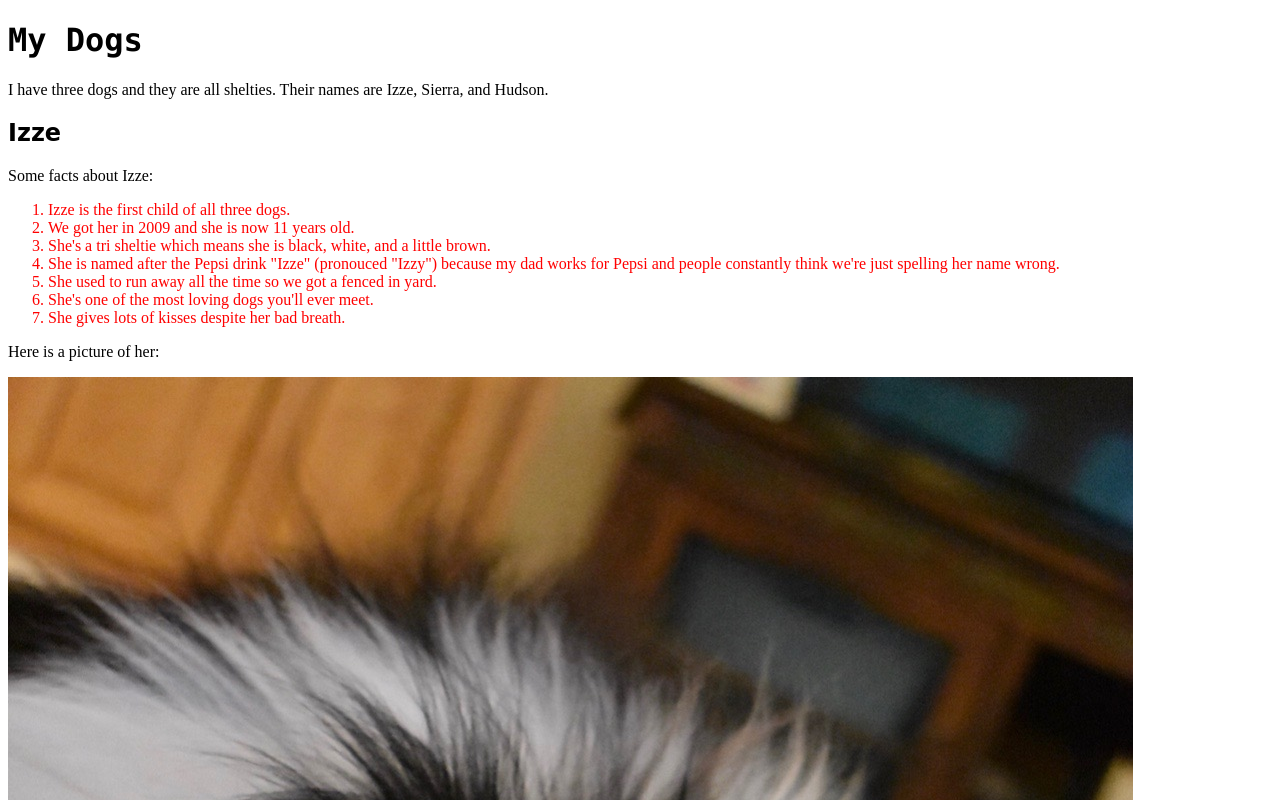
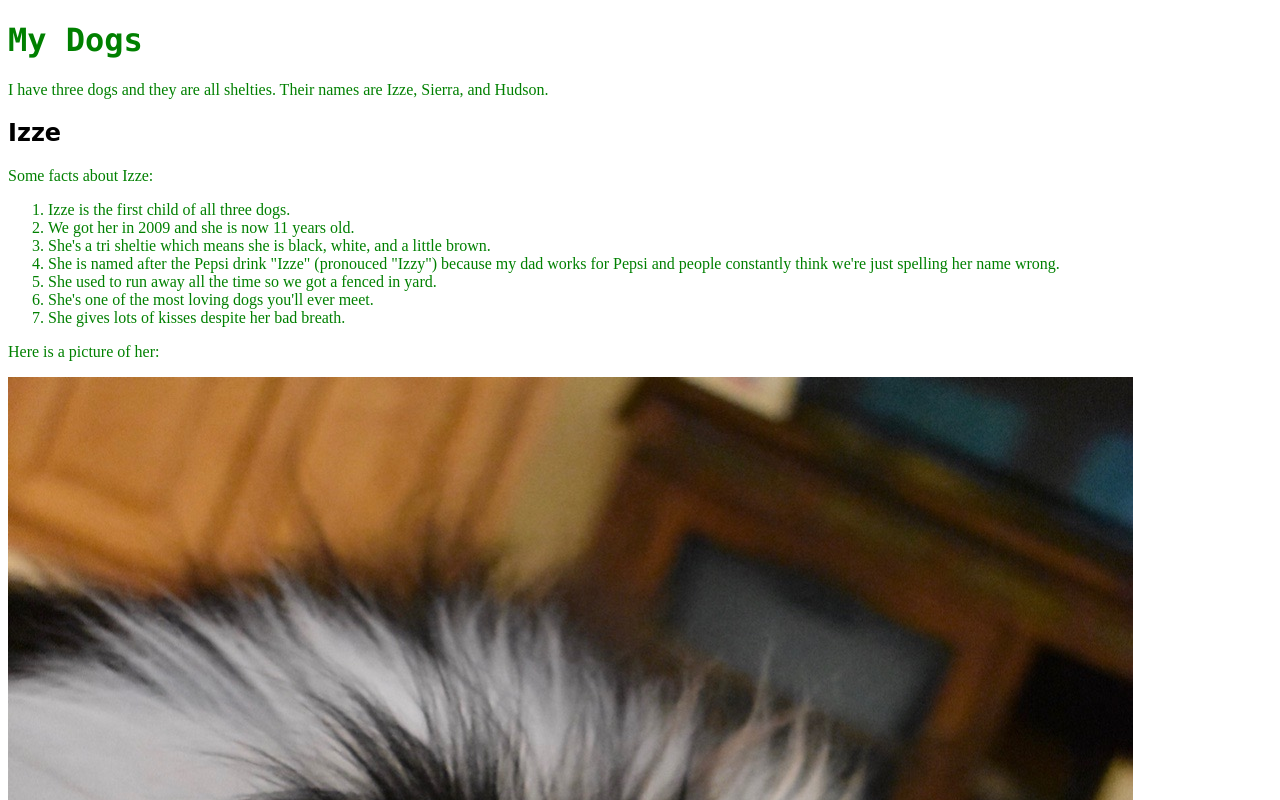
Before and after one commit to gracecollins411/Shelties, a plain HTML site: page index.html in a window 1280 px wide. Shown: the top 800 px of the page. Drawn offline with Linux system fonts and the light colour scheme.

Commit message:
Update main.css

```diff
--- a/css/main.css
+++ b/css/main.css
@@ -1,6 +1,8 @@
 
 h1 {
   font-family: monaco;
+  color: green;
+    opacity: 1;
 }
 h2 {
   font-family: cursive;
@@ -8,14 +10,18 @@ h2 {
 li {
   font-family: Helvetica
     font-size: 4em; /*16px=1em*/
-    color: red
+    color: green;
+    opacity: 1;
 }
 p {
   font-family: papyrus;
+  color: green;
+  opacity: 1;
 }
 div {
   background-color: green;
   opacity: 0.3;
+}
 /* Flexible images */
 
 img {
```
